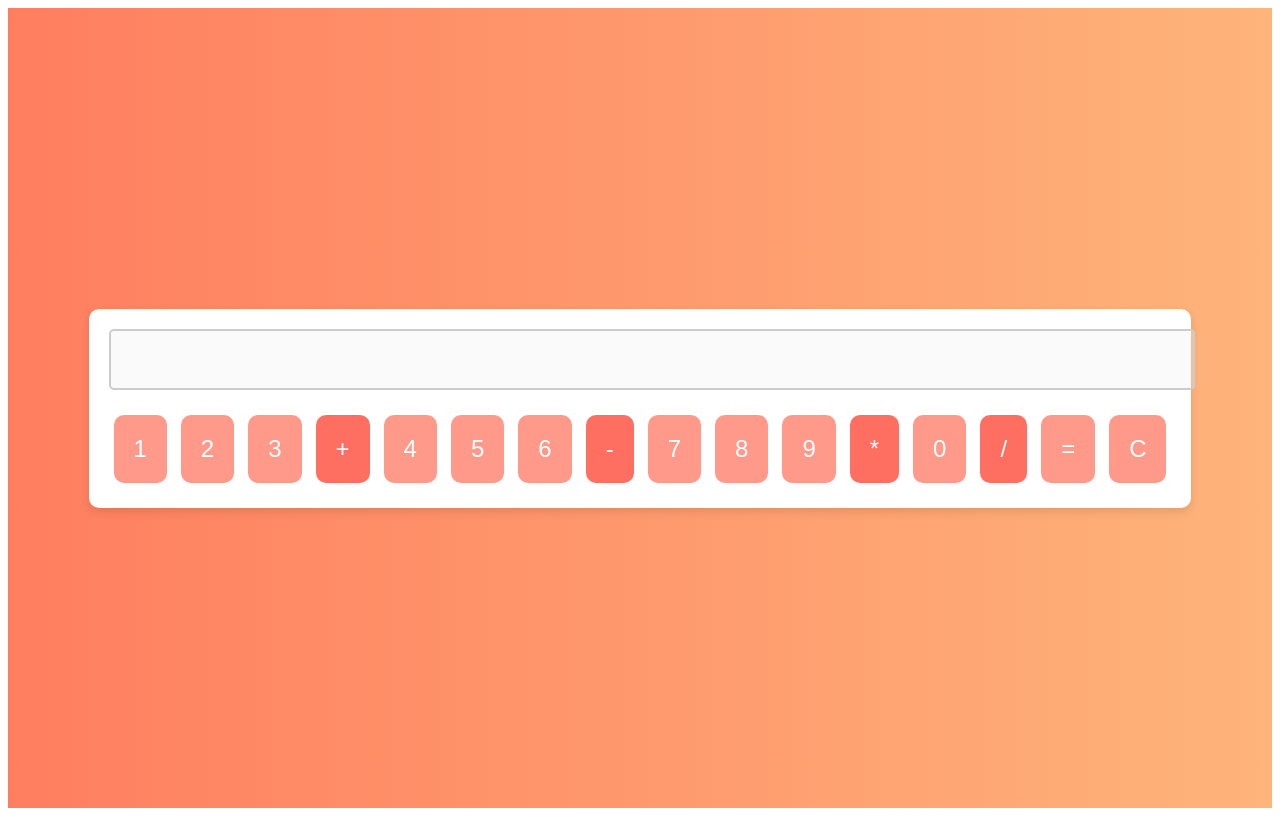
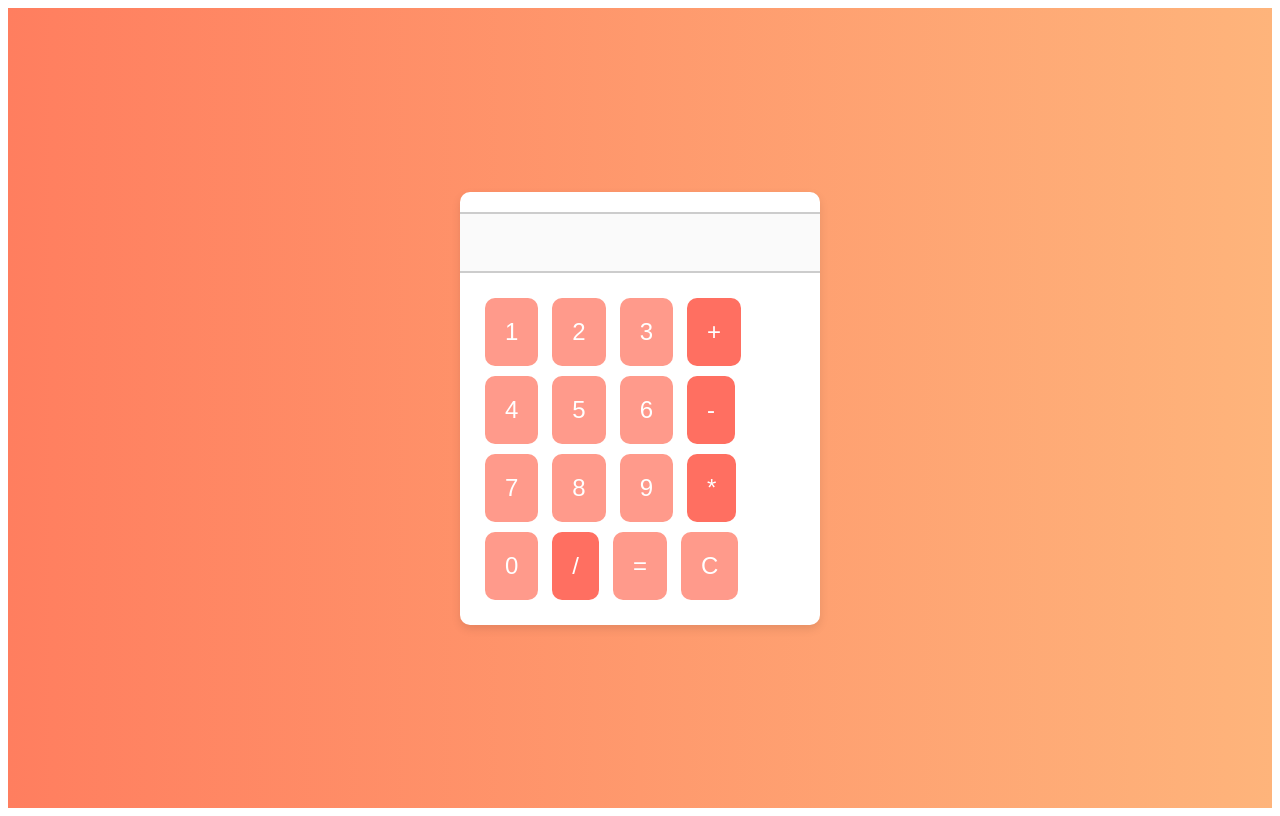
Before and after one commit to claxxer/calc, a plain HTML site: page index.html in a window 1280 px wide. Drawn offline with Linux system fonts and the light colour scheme.

Commit message:
Update styles.css

```diff
--- a/styles.css
+++ b/styles.css
@@ -13,21 +13,26 @@
   border-radius: 10px;
   padding: 20px;
   box-shadow: 0 4px 10px rgba(0, 0, 0, 0.1);
+  width: 320px; /* Fixed width for the calculator */
+  display: flex;
+  flex-direction: column;
+  align-items: center;
+  overflow: hidden; /* Prevent overflow outside the calculator container */
 }
 
 /* Display input box */
 #display {
-  font-size: 2em; /* Make the text large enough to be visible */
+  font-size: 2em;
   text-align: right;
   padding: 10px;
   border-radius: 5px;
   border: 2px solid #ccc;
   margin-bottom: 20px;
-  width: 100%; /* Let it fill the parent width */
-  min-width: 60px; /* Prevent shrinking too small */
-  white-space: nowrap; /* Prevent wrapping of the text */
-  overflow-x: auto; /* Allow horizontal scrolling if text overflows */
-  max-width: 100%; /* Limit the max width to the parent's size */
+  width: auto; /* Allow the display to resize dynamically */
+  min-width: 60px; /* Ensure it doesn't shrink too much */
+  max-width: 100%; /* Ensure the display won't exceed the container's width */
+  white-space: nowrap; /* Prevent the text from wrapping */
+  overflow-x: auto; /* Horizontal scrolling if the content overflows */
 }
 
 /* Buttons */
```
